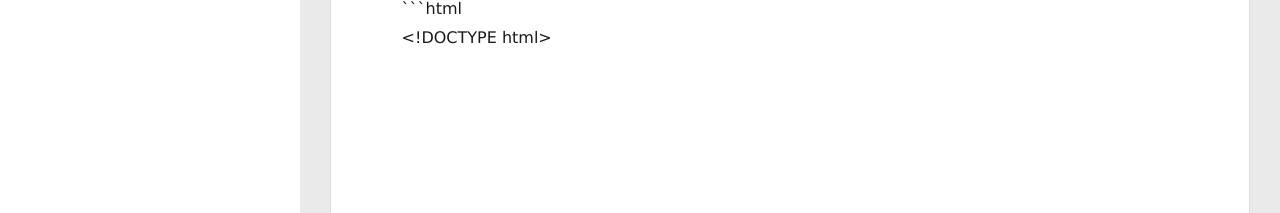
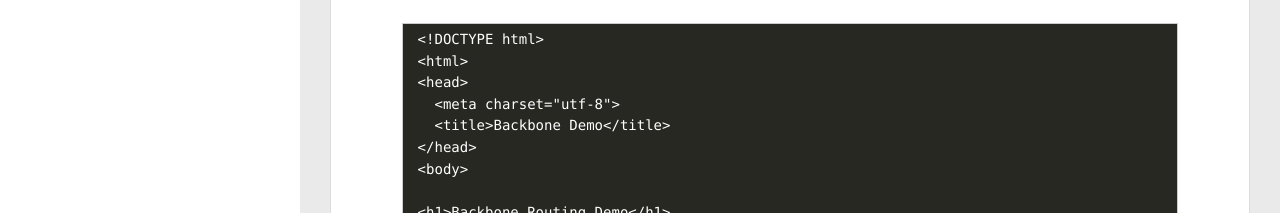
Before and after one commit to Drrizle/Drrizle.github.io, a plain HTML site: page index.html in a window 1280 px wide. Shown: the part 587-800 px from the top of the page. Drawn offline with Linux system fonts and the light colour scheme; no server answers.

Commit message:
Site updated: 2017-05-21 23:47:50

````diff
--- a/index.html
+++ b/index.html
@@ -172,8 +172,16 @@
     <div class="article-entry" itemprop="articleBody">
 
         <p>HTML与XHTML——二者有什么区别<br>区别：<br>     XHTML 元素必须被正确地嵌套<br>     XHTML 元素必须被关闭，空标签也必须被关闭，如 <br> 必须写成 <br><br>     XHTML 标签名必须用小写字母<br>     XHTML 文档必须拥有根元素<br>     XHTML 文档要求给所有属性赋一个值<br>     XHTML 要求所有的属性必须用引号””括起来<br>     XHTML 文档需要把所有 &lt; 、&gt;、&amp; 等特殊符号用编码表示<br>     XHTML 文档不要在注释内容中使“–”<br>     XHTML 图片必须有说明文字<br>     XHTML 文档中用id属性代替name属性</p>
-<p> 代码<br>```html<br>        &lt;!DOCTYPE html&gt;<br>        <html><br>        <head><br>          <meta charset="utf-8"><br>          <title>Backbone Demo</title><br>        </head><br>        <body></body></html></p>
-<pre><code>&lt;h1&gt;Backbone Routing Demo&lt;/h1&gt;
+<p> 代码</p>
+<pre><code>&lt;!DOCTYPE html&gt;
+&lt;html&gt;
+&lt;head&gt;
+  &lt;meta charset=&quot;utf-8&quot;&gt;
+  &lt;title&gt;Backbone Demo&lt;/title&gt;
+&lt;/head&gt;
+&lt;body&gt;
+
+&lt;h1&gt;Backbone Routing Demo&lt;/h1&gt;
 
   &lt;ul id=&quot;menu&quot;&gt;
     &lt;li&gt;&lt;a href=&quot;#&quot;&gt;Index&lt;/a&gt;&lt;/li&gt;
````
Also changed, not shown: 2017/05/19/article/index.html (+11 -3 lines).
